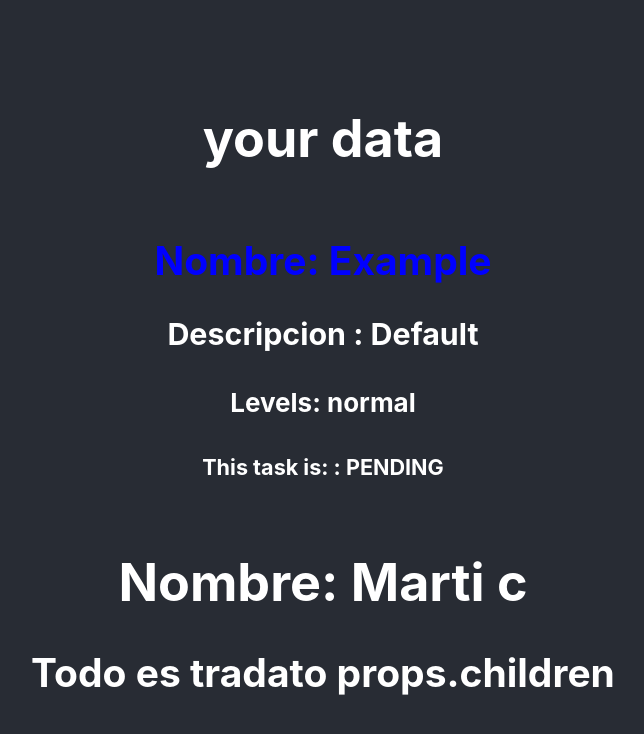
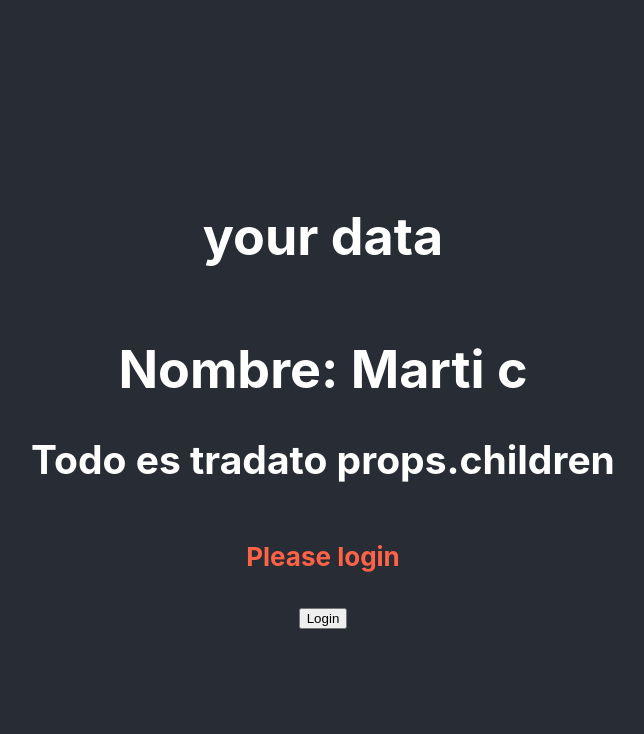
Before and after one commit to crccode/hello-world, a React (Create React App) app: page / in a window 1280 px wide. Shown: the top 734 px of the page, without its empty margins (317-961 px from the left). Built offline with nearby package versions, Linux system fonts and the light colour scheme.

Commit message:
CSS Dentro del componente

```diff
--- a/src/App.js
+++ b/src/App.js
@@ -5,13 +5,14 @@ import Ejemplo1 from './hooks/Ejemplo1';
 import Ejemplo2 from './hooks/Ejemplo2';
 import MiComponenteConContexto from './hooks/Ejemplo3';
 import Ejemplo4 from './hooks/Ejemplo4';
+import Greetingstyled from './components/pure/greetingStyled';
 
 function App() {
   return (
     <div className="App">
       <header className="App-header">
         <h1>your data</h1>
-        <TaskListComponent></TaskListComponent>
+        {/* <TaskListComponent></TaskListComponent> */}
         {/* <Ejemplo1></Ejemplo1> */}
         {/* <Ejemplo2></Ejemplo2> */}
         {/* <MiComponenteConContexto></MiComponenteConContexto> */}
@@ -20,6 +21,7 @@ function App() {
               Todo es tradato  props.children
             </h2>
         </Ejemplo4>
+        <Greetingstyled name="Marta"></Greetingstyled>
       </header>
     </div>
   );
--- /dev/null
+++ b/src/components/pure/greetingStyled.jsx
@@ -0,0 +1,38 @@
+import React, {useState} from 'react';
+
+// Definiendo estilos enconstantes:
+
+// ? Estilo para usuario logueado
+const loggedStyle = {
+    color: 'white'
+};
+
+// ? Estilo para usuario no logueado
+const unloggedStyle = {
+    color: 'tomato',
+    fontWeight: 'bold'
+}
+
+const Greetingstyled = (props) => {
+
+    // Generamos un estado para el componente
+    // y así controlar si el usuario está o no logueado
+    const [logged, setLogged] = useState(false)
+
+    return (
+        <div style={ logged ? loggedStyle : unloggedStyle }>
+            { logged ?
+                (<p>Hola, {props.name}</p>)
+                :
+                (<p>Please login</p>)
+            }
+            <button onClick={() => {
+                console.log('Botón pulsado');
+                setLogged(!logged);
+            }}>
+                { logged ? 'Logout' : 'Login' }
+            </button>
+        </div>
+    );
+}
+export default Greetingstyled;
```
